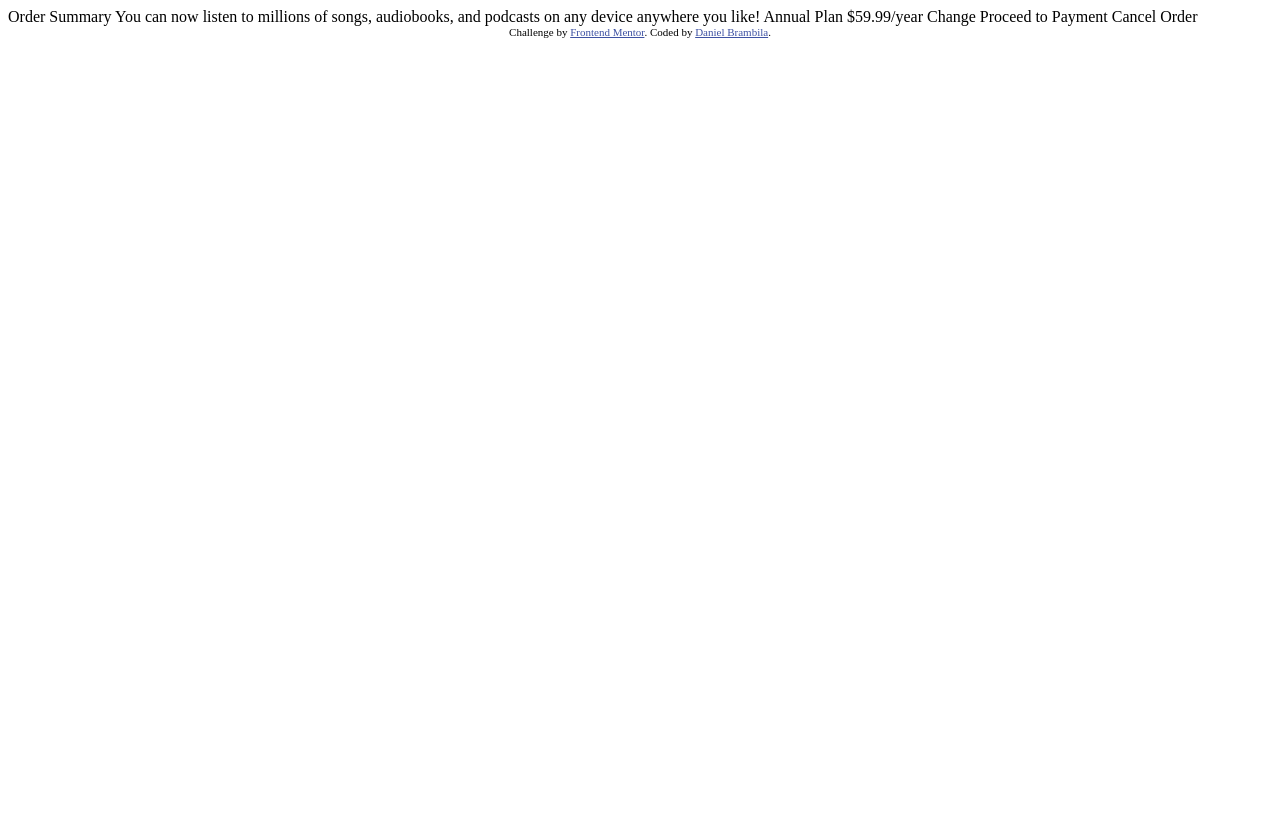
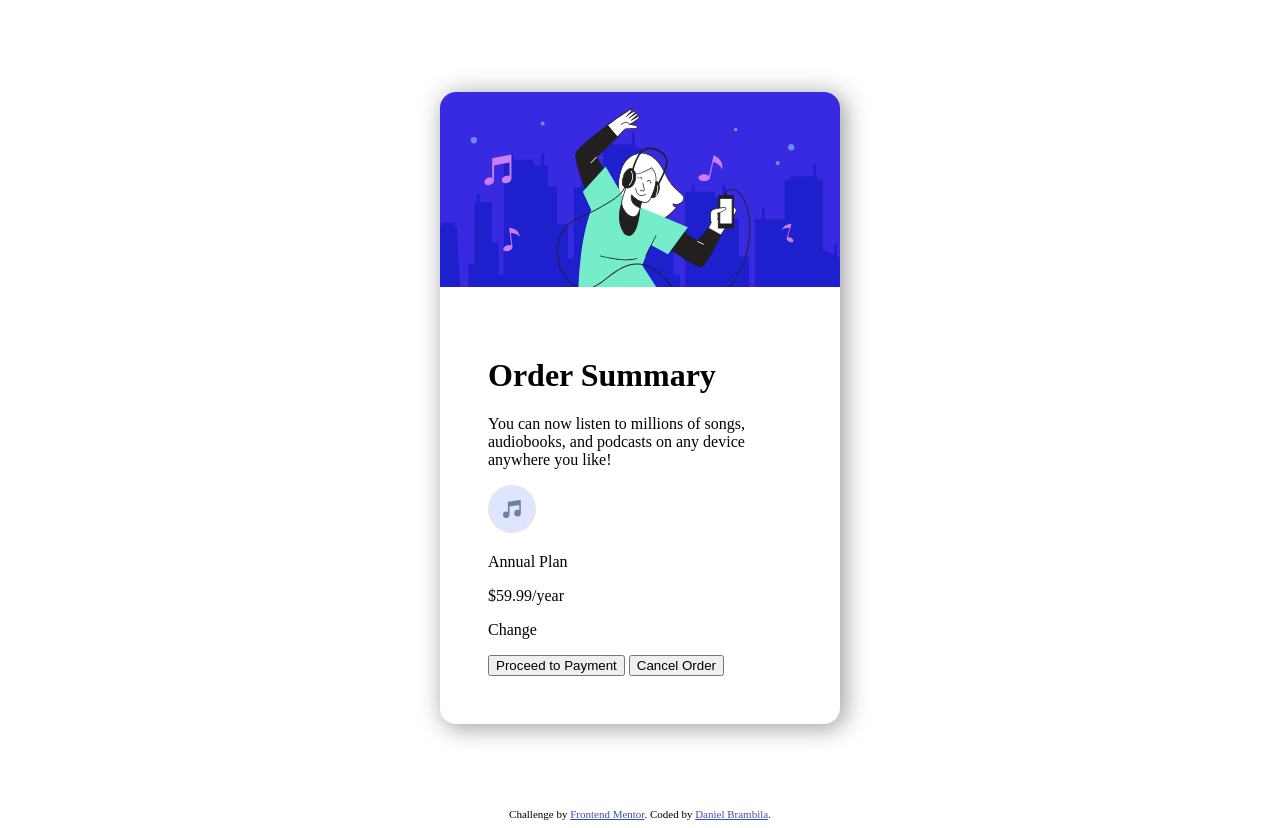
Before and after one commit to LPro007/frontendmentor-01-orderSummary, a plain HTML site: page index.html in a window 1280 px wide. Before the commit the page ends 800 px from the top, so only its background shows below. Drawn offline with Linux system fonts and the light colour scheme.

Commit message:
added styles

```diff
--- a/index.html
+++ b/index.html
@@ -21,12 +21,29 @@
             color: hsl(228, 45%, 44%);
         }
     </style>
+    <link rel="stylesheet" href="./styles.css" class="stylesheet">
 </head>
 
 <body>
-
-    Order Summary You can now listen to millions of songs, audiobooks, and podcasts on any device anywhere you like! Annual Plan $59.99/year Change Proceed to Payment Cancel Order
-
+    <div class="card-container">
+        <div class="card">
+            <img class="card-back-img" src="./images/illustration-hero.svg" alt="">
+            <div class="card-inner">
+                <h1>Order Summary</h1>
+                <p>You can now listen to millions of songs, audiobooks, and podcasts on any device anywhere you like! </p>
+                <div>
+                    <img class="card-music-img" src="./images/icon-music.svg" alt="">
+                    <div>
+                        <p>Annual Plan</p>
+                        <p>$59.99/year</p>
+                    </div>
+                    <p>Change</p>
+                </div>
+                <button>Proceed to Payment</button>
+                <button>Cancel Order</button>
+            </div>
+        </div>
+    </div>
     <div class="attribution">
         Challenge by <a href="https://www.frontendmentor.io?ref=challenge" target="_blank">Frontend Mentor</a>. Coded by <a href="#">Daniel Brambila</a>.
     </div>
--- /dev/null
+++ b/styles.css
@@ -0,0 +1,35 @@
+    * {
+        box-sizing: border-box;
+    }
+
+     :root {
+        --card-radius: 1em;
+    }
+
+    .card-container {
+        display: flex;
+        align-items: center;
+        justify-content: center;
+        height: 100vh;
+    }
+
+    .card {
+        display: flex;
+        width: 400px;
+        border-radius: var(--card-radius);
+        flex-direction: column;
+        align-items: center;
+        box-shadow: 4px 3px 24px 1px rgba(0, 0, 0, 0.39);
+        -webkit-box-shadow: 4px 3px 24px 1px rgba(0, 0, 0, 0.39);
+        -moz-box-shadow: 4px 3px 24px 1px rgba(0, 0, 0, 0.39);
+    }
+
+    .card-back-img {
+        border-radius: var(--card-radius) var(--card-radius) 0 0;
+        width: 100%;
+        padding: 0;
+    }
+
+    .card-inner {
+        padding: 3em;
+    }
```
